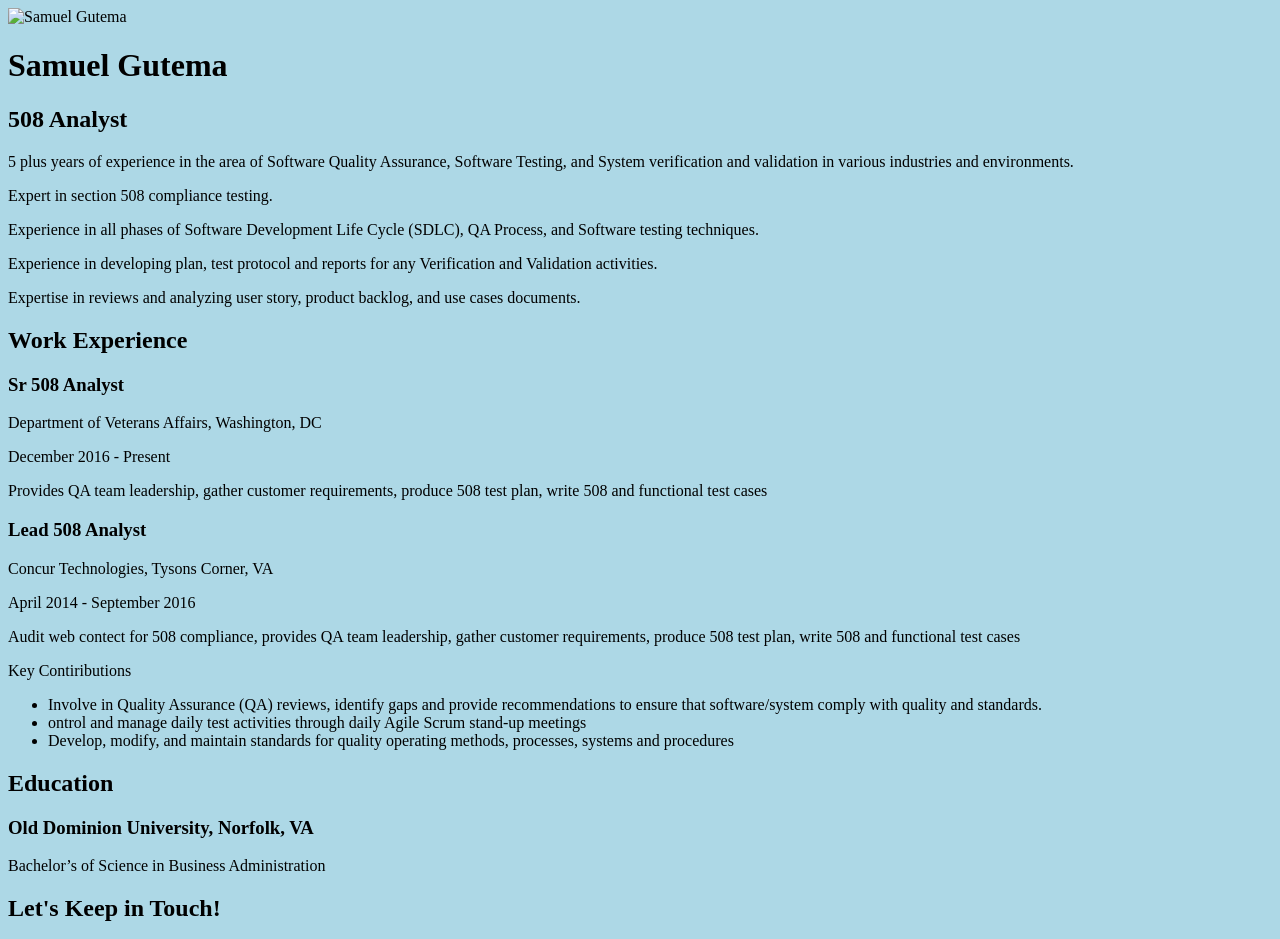
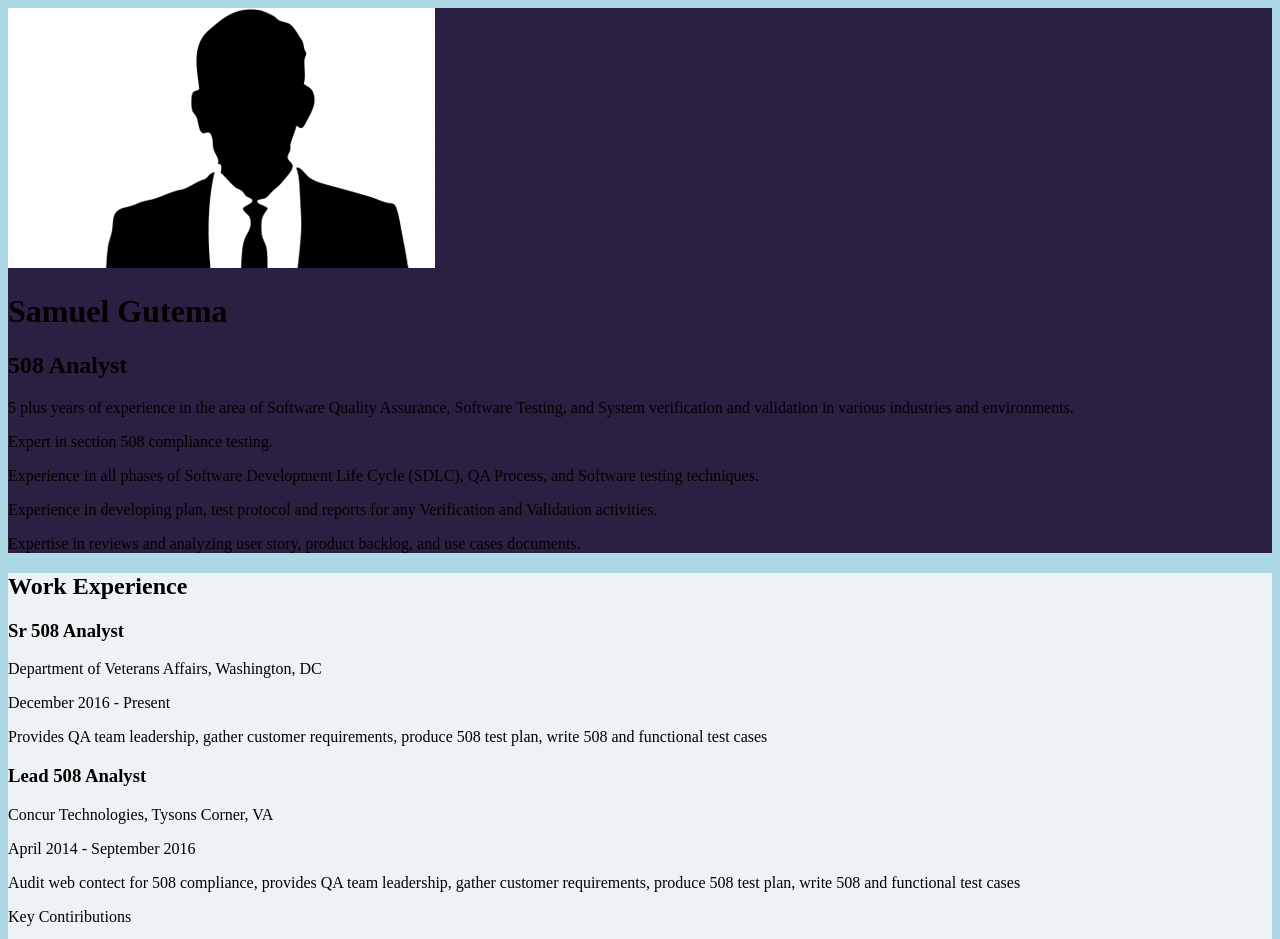
Before and after one commit to samgutema/resume, a plain HTML site: page index.html in a window 1280 px wide. Shown: the top 939 px of the page. Drawn offline with Linux system fonts and the light colour scheme.

Commit message:
second commit

```diff
--- a/css/style.css
+++ b/css/style.css
@@ -1,3 +1,28 @@
+/* color palette
+#2B2042 - dark blue
+#8099AE - light blue
+#EDF2F4 - blue/white
+#EF233C - red
+ */
+
 body {
     background: lightblue;
 }
+
+/* header and footer */
+
+header,footer {
+    background: #2B2042;
+}
+
+/* work experience  */
+
+.work{
+    background: #EDF2F4;
+}
+
+/* education */
+
+.education {
+    background: #8099AE;
+}
--- a/index.html
+++ b/index.html
@@ -9,7 +9,7 @@
 <body>
     <!-- // Intro -->
     <header>
-        <img src="your-picture.jpg" alt="Samuel Gutema">
+        <img src="image/avatar.png" alt="Samuel Gutema">
         <h1> Samuel Gutema</h1>
         <h2>508 Analyst</h2>
         <div>
@@ -23,7 +23,7 @@
 
     <main>
         <!-- // Work Experience -->
-        <section>
+        <section class="work">
             <h2>Work Experience</h2>
 
             <!-- Job Details: copy this whole block to add more jobs -->
@@ -52,7 +52,7 @@
 
 
         <!-- // Education -->
-        <section>
+        <section class="education">
             <h2>Education</h2>
 
             <!-- School details: copy this whole block to add more schools. -->
```
Also changed, not shown: image/avatar.png (added).
